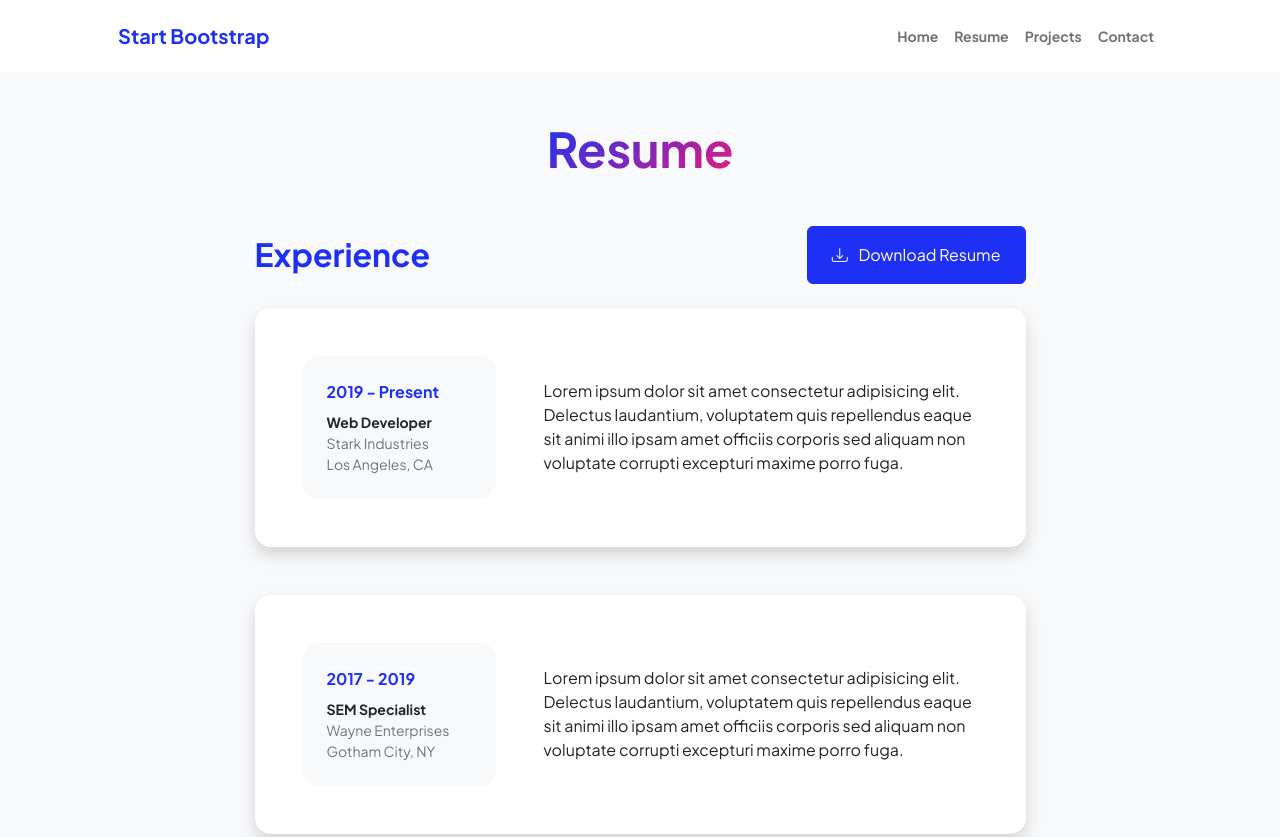
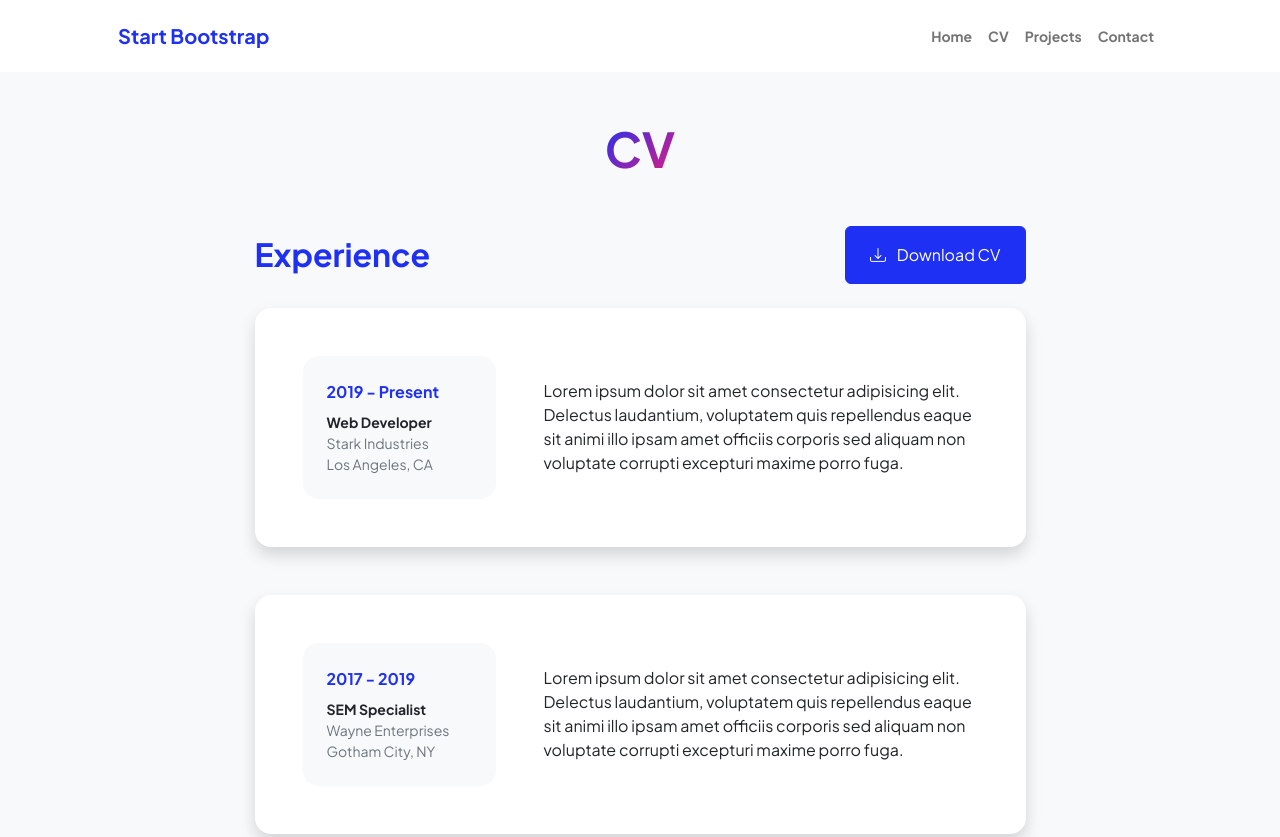
Before and after one commit to GuyOrlov/twositesinone, a plain HTML site: page resume.html in a window 1280 px wide. Shown: the top 837 px of the page. Drawn offline with nearby package versions, Linux system fonts and the light colour scheme.

Commit message:
Update resume.html

```diff
--- a/resume.html
+++ b/resume.html
@@ -27,7 +27,7 @@
                     <div class="collapse navbar-collapse" id="navbarSupportedContent">
                         <ul class="navbar-nav ms-auto mb-2 mb-lg-0 small fw-bolder">
                             <li class="nav-item"><a class="nav-link" href="index.html">Home</a></li>
-                            <li class="nav-item"><a class="nav-link" href="resume.html">Resume</a></li>
+                            <li class="nav-item"><a class="nav-link" href="resume.html">CV</a></li>
                             <li class="nav-item"><a class="nav-link" href="projects.html">Projects</a></li>
                             <li class="nav-item"><a class="nav-link" href="contact.html">Contact</a></li>
                         </ul>
@@ -37,7 +37,7 @@
             <!-- Page Content-->
             <div class="container px-5 my-5">
                 <div class="text-center mb-5">
-                    <h1 class="display-5 fw-bolder mb-0"><span class="text-gradient d-inline">Resume</span></h1>
+                    <h1 class="display-5 fw-bolder mb-0"><span class="text-gradient d-inline">CV</span></h1>
                 </div>
                 <div class="row gx-5 justify-content-center">
                     <div class="col-lg-11 col-xl-9 col-xxl-8">
@@ -49,7 +49,7 @@
                                 <!-- Note: Set the link href target to a PDF file within your project-->
                                 <a class="btn btn-primary px-4 py-3" href="#!">
                                     <div class="d-inline-block bi bi-download me-2"></div>
-                                    Download Resume
+                                    Download CV
                                 </a>
                             </div>
                             <!-- Experience Card 1-->
```
